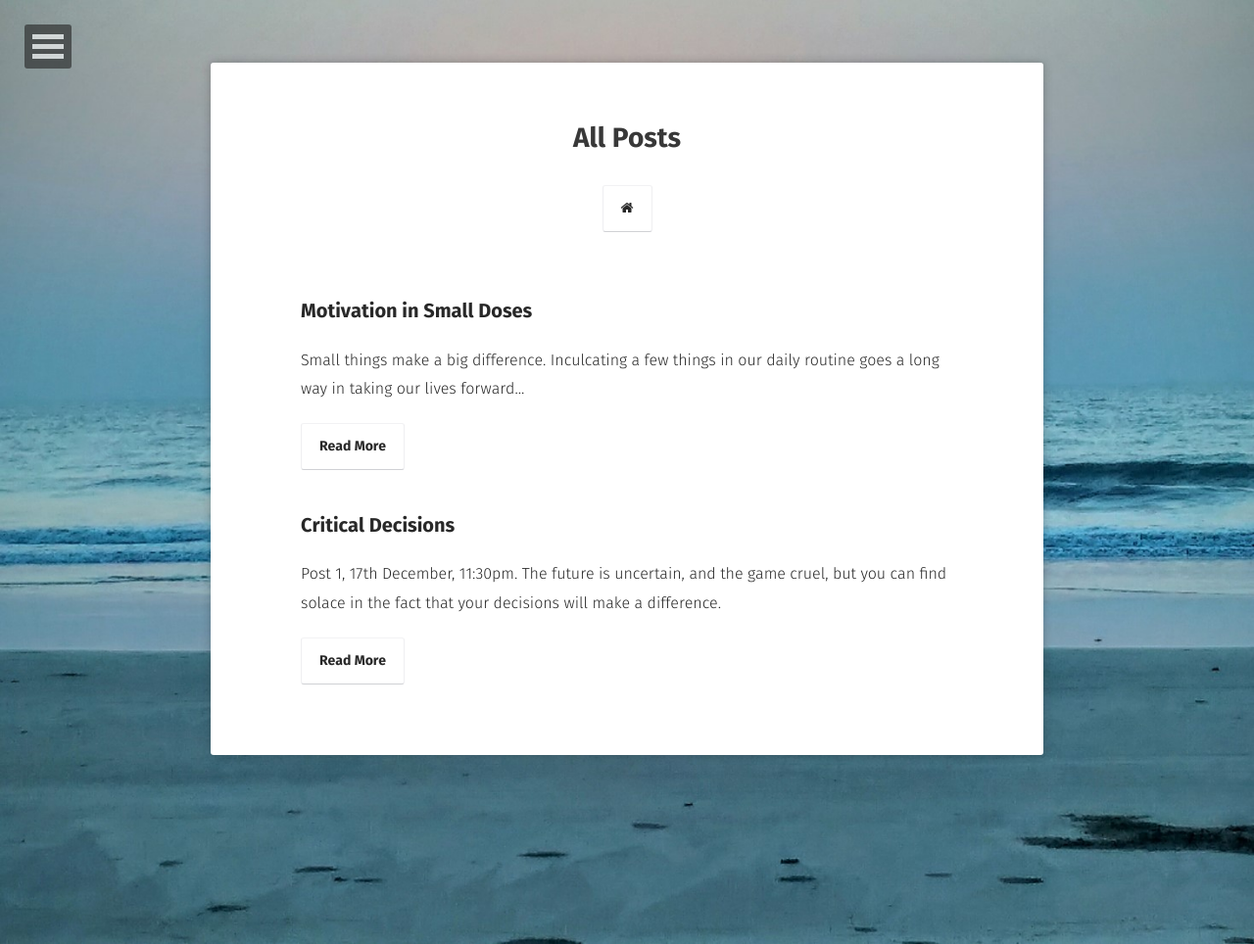
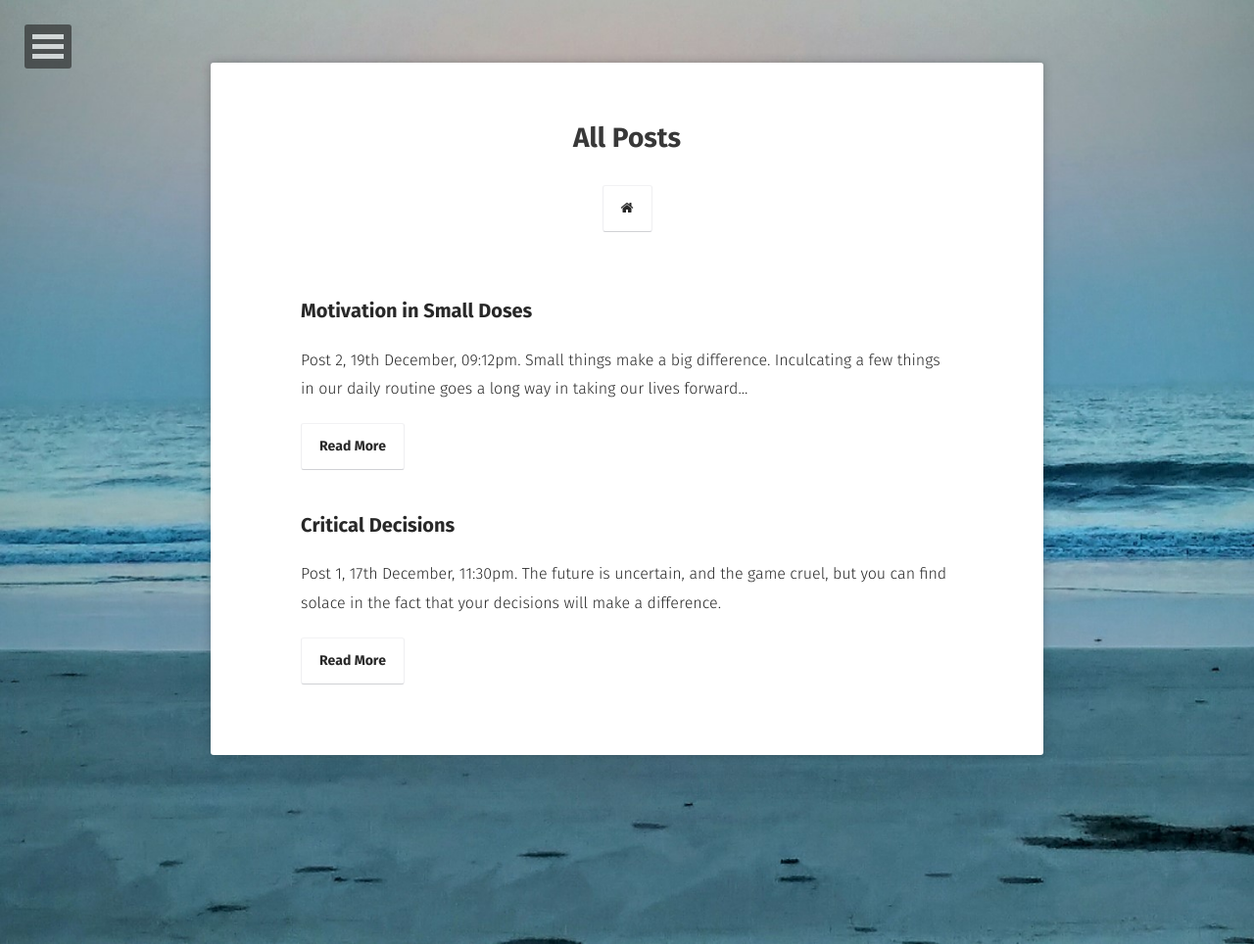
Before and after one commit to jontitalukdar/jontitalukdar.github.io_x, a Jekyll site: the page built from posts/index.md, in a window 1280 px wide. Shown: the whole page at 98% size. Built offline with Jekyll 4.4.1, drawn with Linux system fonts in a browser that asks for light colours; some web fonts are replaced.

Commit message:
Post 2 update

```diff
--- a/_posts/2016-12-19-post-2.md
+++ b/_posts/2016-12-19-post-2.md
@@ -2,7 +2,7 @@
 layout: post
 title: "Motivation in Small Doses"
 date: 2016-12-19
-excerpt: "Small things make a big difference. Inculcating a few things in our daily routine goes a long way in taking our lives forward..."
+excerpt: "Post 2, 19th December, 09:12pm. Small things make a big difference. Inculcating a few things in our daily routine goes a long way in taking our lives forward..."
 tags: [post 2, persistence, motivation ,blog, life, introspection]
 comments: true
 ---
```
